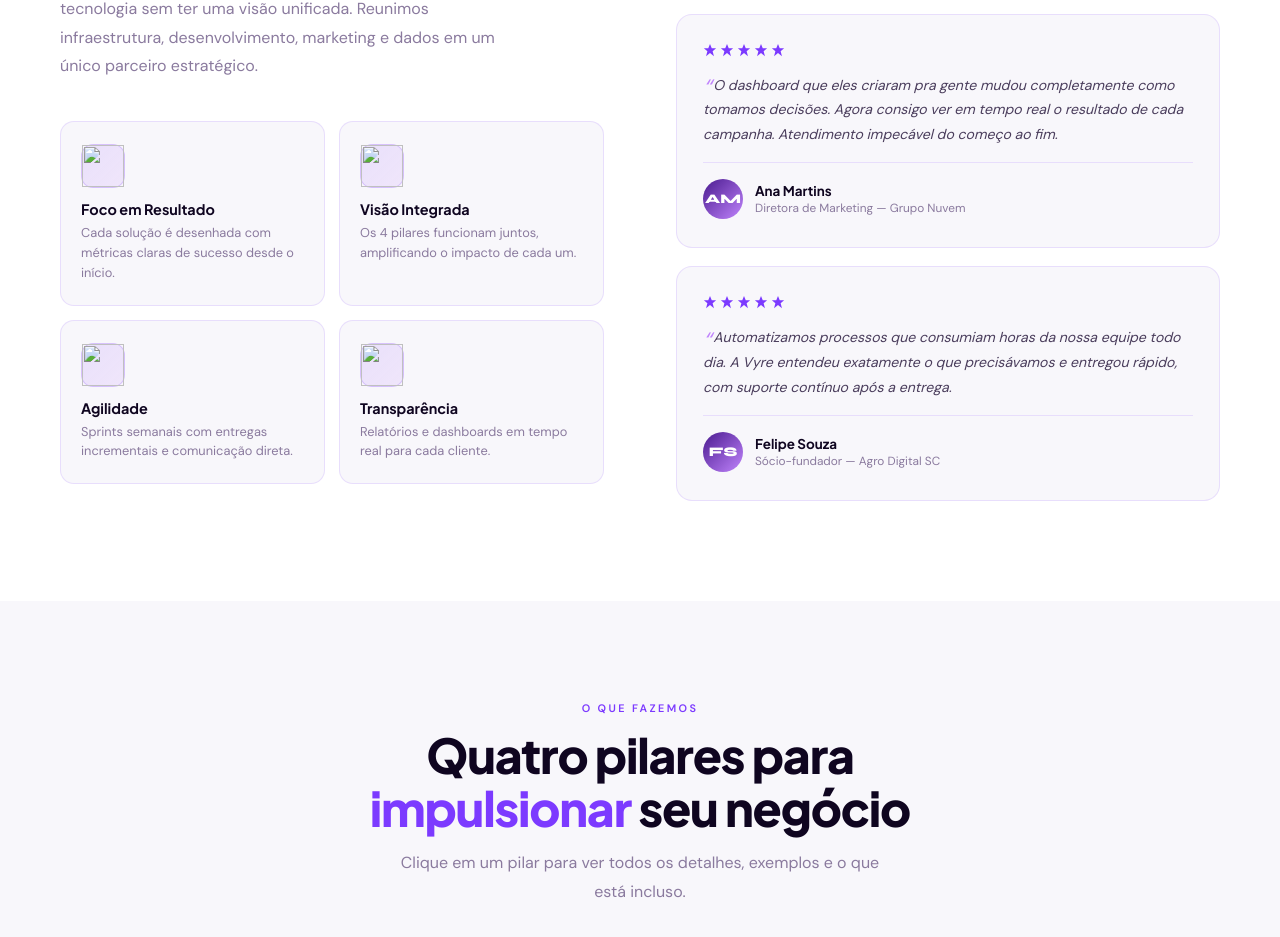
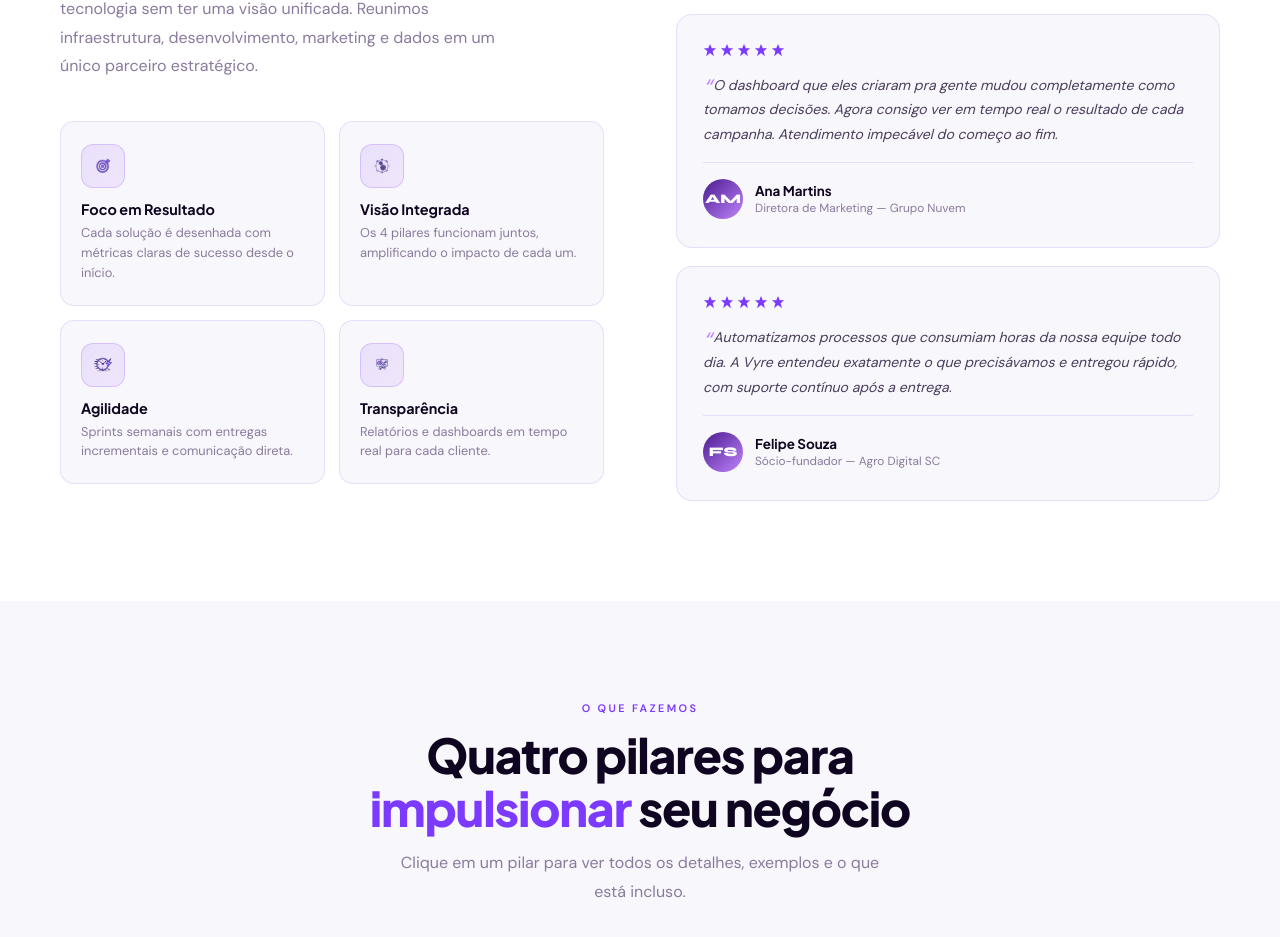
Before and after one commit to fferreiradu/vyre-next, a plain HTML site: page front-vyre/index.html in a window 1280 px wide. Shown: the part 1237-2174 px from the top of the page. Drawn offline with Linux system fonts and the light colour scheme.

Commit message:
update index

```diff
--- a/front-vyre/index.html
+++ b/front-vyre/index.html
@@ -95,28 +95,28 @@
   <div class=sobre-values>
   <div class=value-card>
   <div class=vc-icon>
-  <img src=/Site/imagens/icone-foco.png alt="">
+  <img src=/front-vyre/imagens/icone-foco.png alt="">
   </div>
   <h4>Foco em Resultado</h4>
   <p>Cada solução é desenhada com métricas claras de sucesso desde o início.</p>
   </div>
   <div class=value-card>
   <div class=vc-icon>
-  <img src=/Site/imagens/icone-integrado.png alt="">
+  <img src=/front-vyre/imagens/icone-integrado.png alt="">
   </div>
   <h4>Visão Integrada</h4>
   <p>Os 4 pilares funcionam juntos, amplificando o impacto de cada um.</p>
   </div>
   <div class=value-card>
   <div class=vc-icon>
-  <img src=/Site/imagens/icone-agilidade.png alt="">
+  <img src=/front-vyre/imagens/icone-agilidade.png alt="">
   </div>
   <h4>Agilidade</h4>
   <p>Sprints semanais com entregas incrementais e comunicação direta.</p>
   </div>
   <div class=value-card>
   <div class=vc-icon>
-  <img src=/Site/imagens/icone-dash.png alt="">
+  <img src=/front-vyre/imagens/icone-dash.png alt="">
   </div>
   <h4>Transparência</h4>
   <p>Relatórios e dashboards em tempo real para cada cliente.</p>
```
